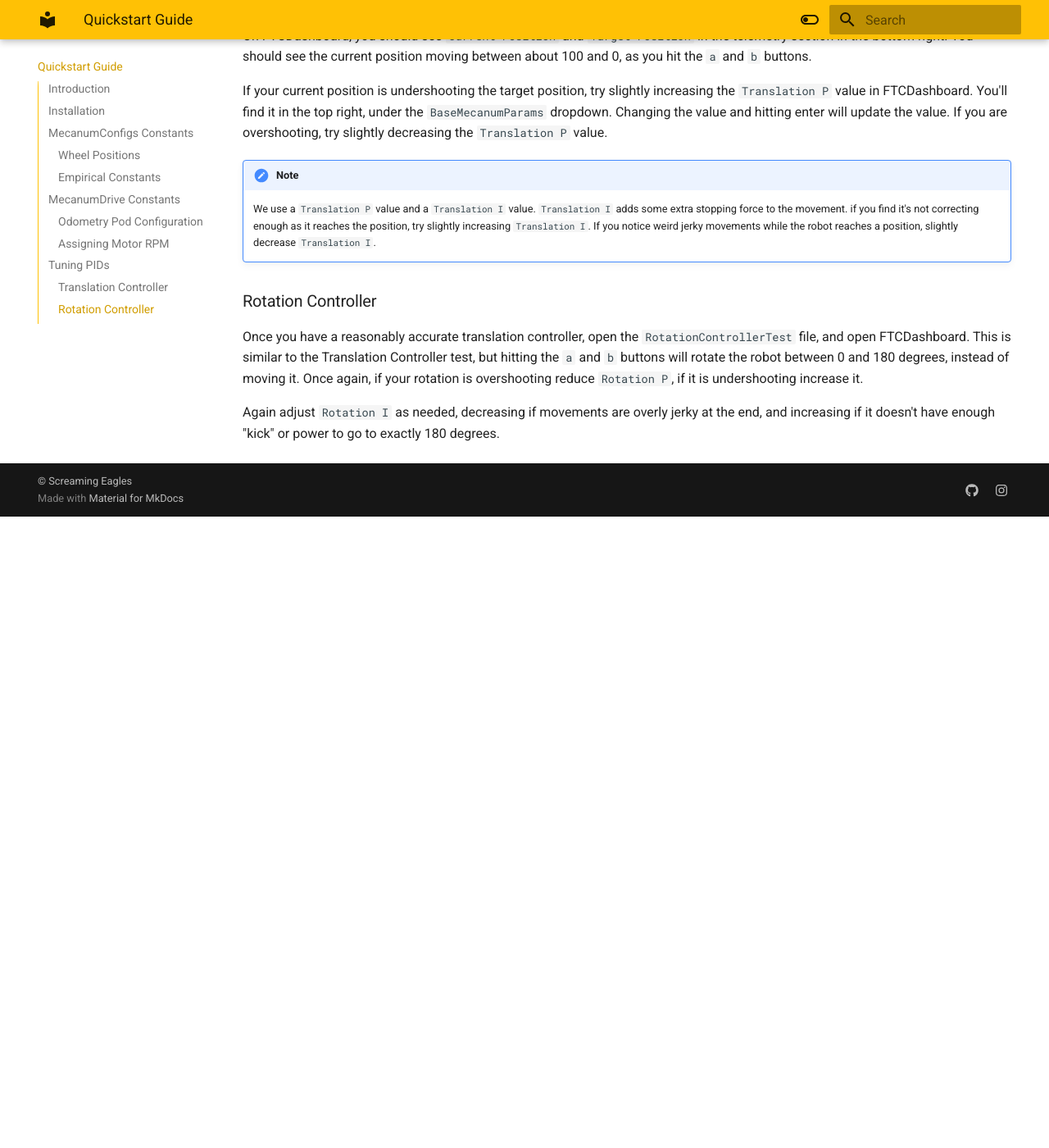
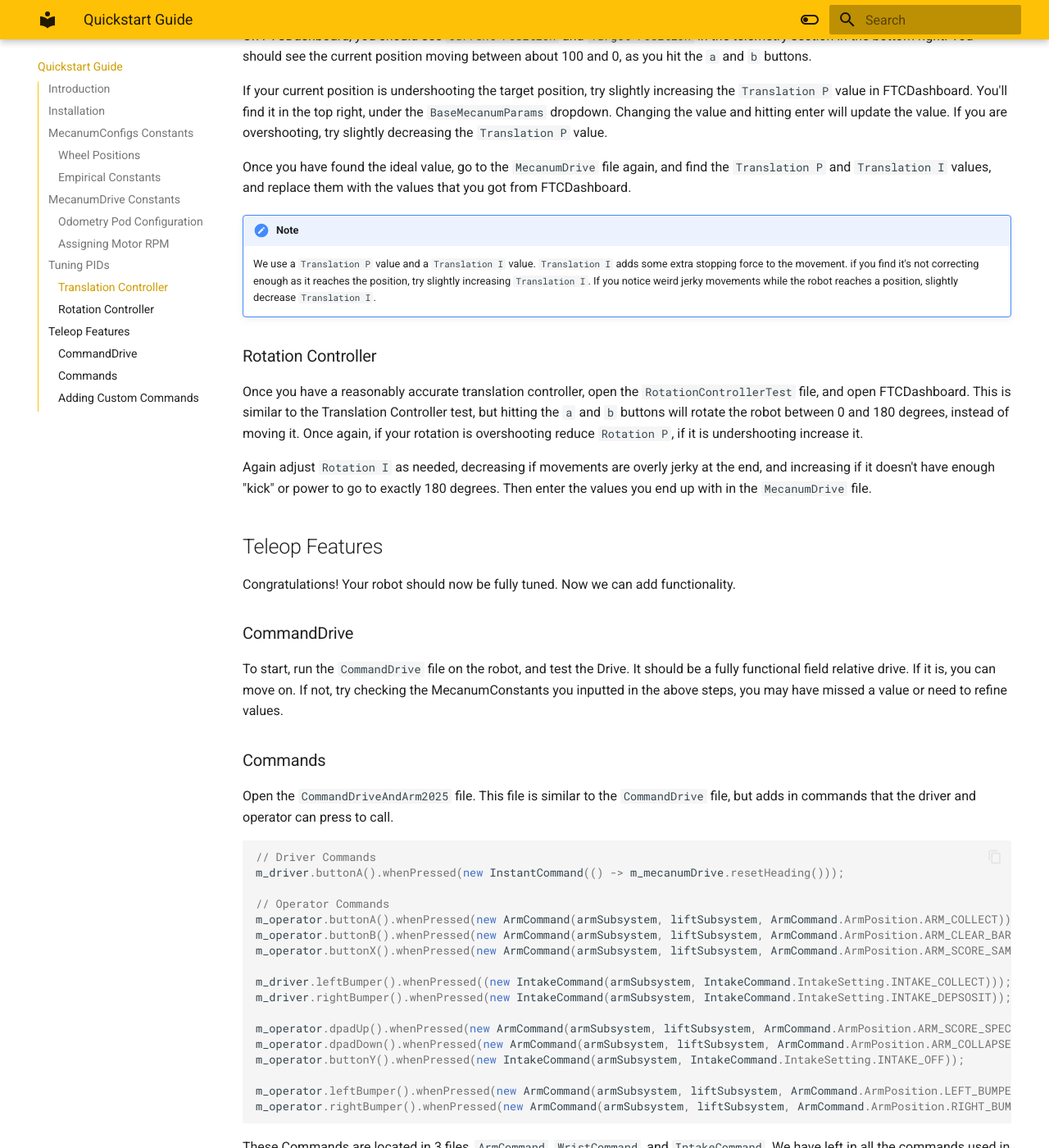
Before and after one commit to IanP07/Soar-Docs, an MkDocs documentation site: the page built from docs/index.md, in a window 1280 px wide and 1400 px high, scrolled down 3111 px. Shown: the whole window at 82% size. Built offline with MkDocs 1.6.1 and Material for MkDocs 9.7.7, drawn with Linux system fonts in a browser that asks for light colours; before the commit the page ends 3741 px from its top, so only the background shows below that; some of the changed text lies outside the part shown.

Commit message:
Working on Commands section

````diff
--- a/docs/index.md
+++ b/docs/index.md
@@ -152,6 +152,9 @@ If your current position is undershooting the target position, try slightly incr
 FTCDashboard. You'll find it in the top right, under the ```BaseMecanumParams``` dropdown. Changing the value and hitting enter will
 update the value. If you are overshooting, try slightly decreasing the ```Translation P``` value.
 
+Once you have found the ideal value, go to the ```MecanumDrive``` file again, and find the ```Translation P``` and
+```Translation I``` values, and replace them with the values that you got from FTCDashboard.
+
 !!! Note
     We use a ```Translation P``` value and a ```Translation I``` value. ```Translation I``` adds some extra stopping force
     to the movement. if you find it's not correcting enough as it reaches the position, try slightly increasing ```Translation I```.
@@ -165,4 +168,54 @@
 undershooting increase it.
 
 Again adjust ```Rotation I``` as needed, decreasing if movements are overly jerky at the end,
-and increasing if it doesn't have enough "kick" or power to go to exactly 180 degrees.
+and increasing if it doesn't have enough "kick" or power to go to exactly 180 degrees. Then enter the values you end up with
+in the ```MecanumDrive``` file.
+
+
+## Teleop Features
+
+Congratulations! Your robot should now be fully tuned. Now we can add functionality.
+
+### CommandDrive
+To start, run the ```CommandDrive``` file on the robot, and test the Drive.
+It should be a fully functional field relative drive. If it is, you can move on. If not, try checking the MecanumConstants
+you inputted in the above steps, you may have missed a value or need to refine values.
+
+### Commands
+
+Open the ```CommandDriveAndArm2025``` file. This file is similar to the ```CommandDrive``` file, but adds in commands that the
+driver and operator can press to call.
+
+```java
+// Driver Commands
+m_driver.buttonA().whenPressed(new InstantCommand(() -> m_mecanumDrive.resetHeading()));
+
+// Operator Commands
+m_operator.buttonA().whenPressed(new ArmCommand(armSubsystem, liftSubsystem, ArmCommand.ArmPosition.ARM_COLLECT));
+m_operator.buttonB().whenPressed(new ArmCommand(armSubsystem, liftSubsystem, ArmCommand.ArmPosition.ARM_CLEAR_BARRIER));
+m_operator.buttonX().whenPressed(new ArmCommand(armSubsystem, liftSubsystem, ArmCommand.ArmPosition.ARM_SCORE_SAMPLE_IN_LOW));
+
+m_driver.leftBumper().whenPressed((new IntakeCommand(armSubsystem, IntakeCommand.IntakeSetting.INTAKE_COLLECT)));
+m_driver.rightBumper().whenPressed(new IntakeCommand(armSubsystem, IntakeCommand.IntakeSetting.INTAKE_DEPSOSIT));
+
+m_operator.dpadUp().whenPressed(new ArmCommand(armSubsystem, liftSubsystem, ArmCommand.ArmPosition.ARM_SCORE_SPECIMEN));
+m_operator.dpadDown().whenPressed(new ArmCommand(armSubsystem, liftSubsystem, ArmCommand.ArmPosition.ARM_COLLAPSED_INTO_ROBOT));
+m_operator.buttonY().whenPressed(new IntakeCommand(armSubsystem, IntakeCommand.IntakeSetting.INTAKE_OFF));
+
+m_operator.leftBumper().whenPressed(new ArmCommand(armSubsystem, liftSubsystem, ArmCommand.ArmPosition.LEFT_BUMPER_PRESSED, m_operator));
+m_operator.rightBumper().whenPressed(new ArmCommand(armSubsystem, liftSubsystem, ArmCommand.ArmPosition.RIGHT_BUMPER_PRESSED, m_operator));
+```
+
+These Commands are located in 3 files, ```ArmCommand```, ```WristCommand```, and ```IntakeCommand```.
+We have left in all the commands used in the 2024-25 season, as they may be able to be reused in future seasons, but it is
+easy to create and use new custom commands for each season.
+
+### Adding Custom Commands
+
+Our commands follow a:
+
+<h2>opmode -> command -> subsystem</h2>
+
+pipeline. The opmode calls a command, which then calls a function to be executed in the subsystem. We do actions in subsystems
+for better abstraction, and because the subsystems already have access to all the hardware on the robot. It reduces the amount
+of code we have to write.
````
